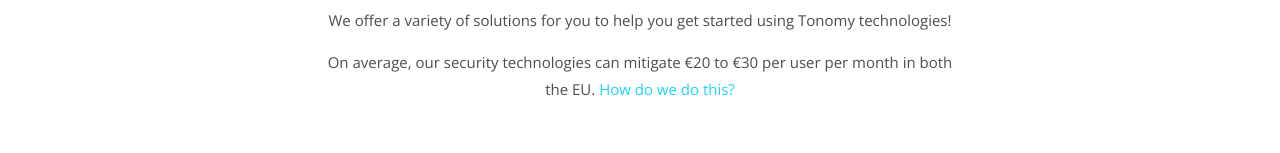
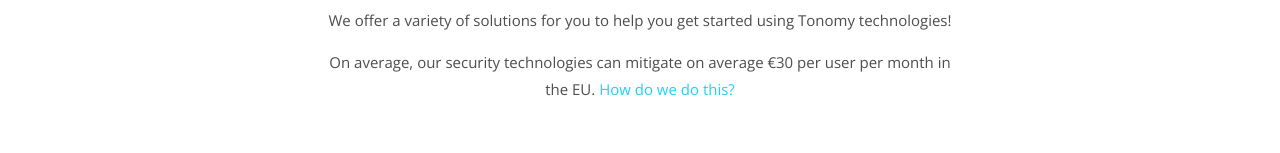
Before and after one commit to Tonomy-Foundation/Tonomy-Foundation-Next-Website, a Next.js app: page /pricing in a window 1280 px wide. Shown: the part 232-385 px from the top of the page. Built offline with nearby package versions, Linux system fonts and the light colour scheme.

Commit message:
fix: fixed pricing wording

```diff
--- a/pages/pricing.js
+++ b/pages/pricing.js
@@ -43,8 +43,9 @@
                 using Tonomy technologies!
               </p>
               <p>
-                On average, our security technologies can mitigate €20 to €30 per user
-                per month in both the EU.{" "}
+                On average, our security technologies can mitigate on average €30 per user
+                per month in the EU.{" "}
+                {/* https://www.canva.com/design/DAFbTtHWg_0/pCdfGOdqDIuULNHc8hcvcw/edit */}
                 <Link href="/#attack-prevention">
                   <a>
                     How do we do this?
```
